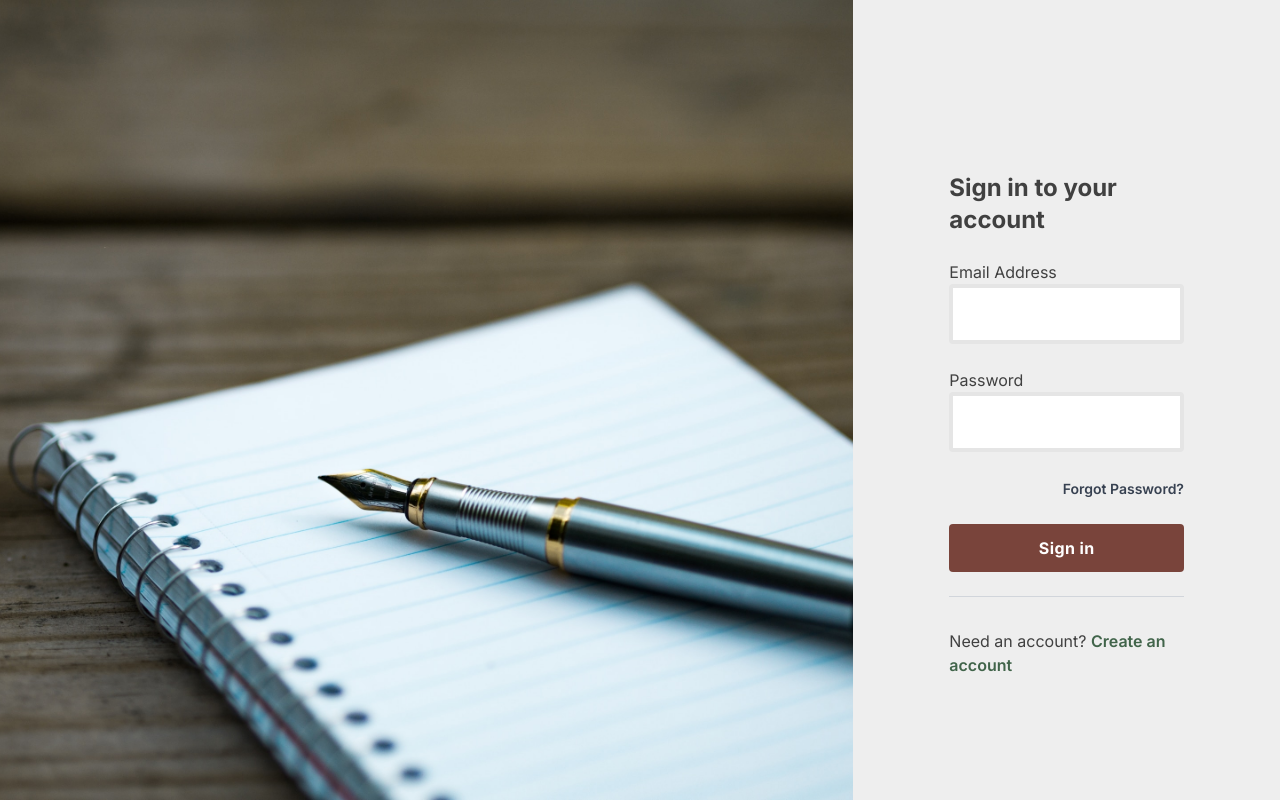
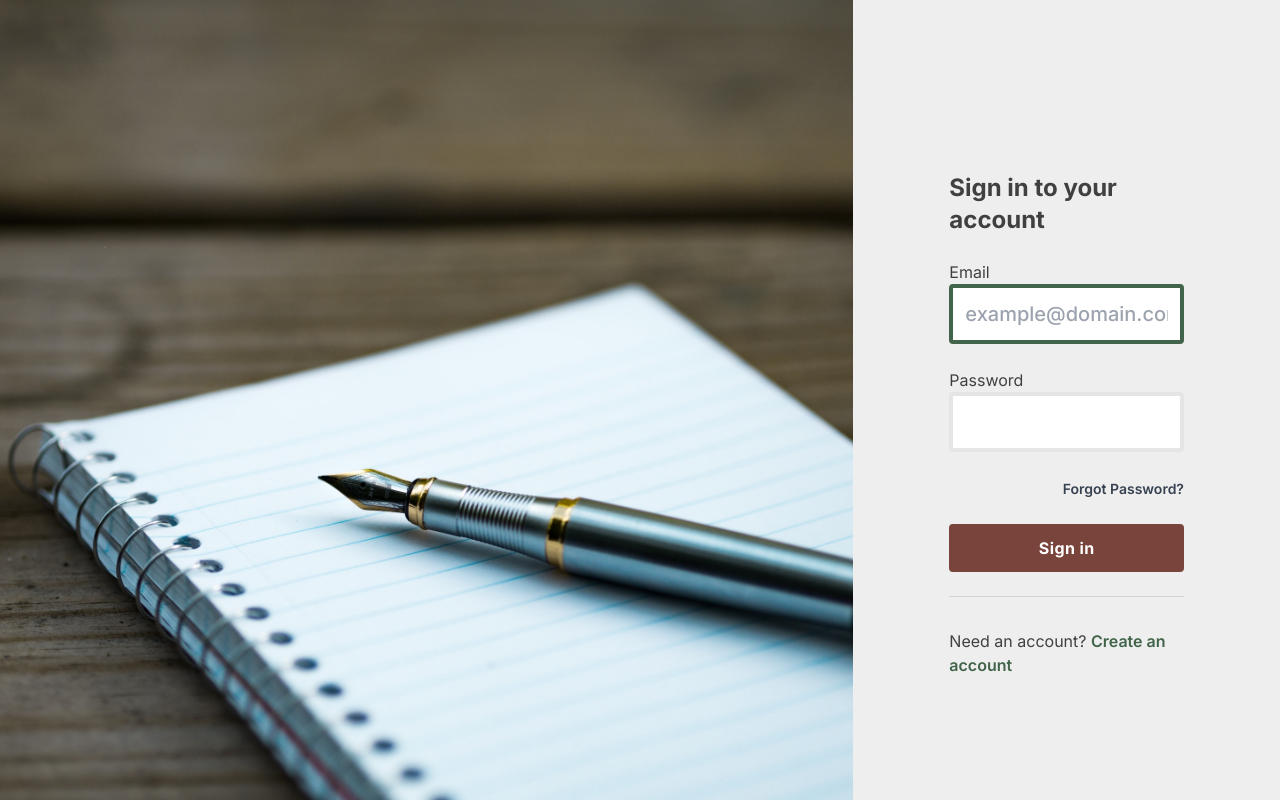
Before and after one commit to DakshalP/chronicle, a Next.js app: page /auth/signin in a window 1280 px wide. Built offline with nearby package versions, Linux system fonts and the light colour scheme; no server answers.

Commit message:
improve signin form accessibility

```diff
--- a/app/auth/signin/page.tsx
+++ b/app/auth/signin/page.tsx
@@ -42,21 +42,25 @@ export default function SignIn({ searchParams }: { searchParams: { [key: string]
                         Sign in to your account
                     </h1>
 
-                   {error ?  <p className="p-2 my-2 bg-red-600 rounded font-bold text-white">There was an error signing in. Please try again.</p> : null}
+                   {!!error ?  <p tabIndex={1} autoFocus className="p-2 my-2 bg-red-700 rounded outline-none focus:ring-4 ring-red-300 font-bold text-white">There was an error signing in. Please try again.</p> : null}
 
                     <form className="mt-6 space-y-6" onSubmit={handleSubmit(onSubmit)}>
                         <div>
-                            <label className="block">Email Address</label>
+                            <label htmlFor="email" className="block">Email</label>
                             <Input
+                                id="email"
                                 type="email"
+                                autoFocus={!error}
+                                placeholder="example@domain.com"
                                 required
                                 {...register("email")}
                             />
                         </div>
 
                         <div className="mt-4">
-                            <label className="block">Password</label>
+                            <label htmlFor="password" className="block">Password</label>
                             <Input
+                                id="password"
                                 type="password"
                                 required
                                 {...register("password")}
--- a/app/entries/new/page.tsx
+++ b/app/entries/new/page.tsx
@@ -20,7 +20,7 @@ export default function NewEntry() {
                 </div>
                 <div>
                     <label htmlFor="large-input" className="block mb-2 font-bold text-gray-900 dark:text-white">Date</label>
-                    <Input />
+                    <Input type="date" />
                 </div>
                 <div>
                     <label htmlFor="large-input" className="block mb-2 font-bold text-gray-900 dark:text-white">Hours</label>
```
